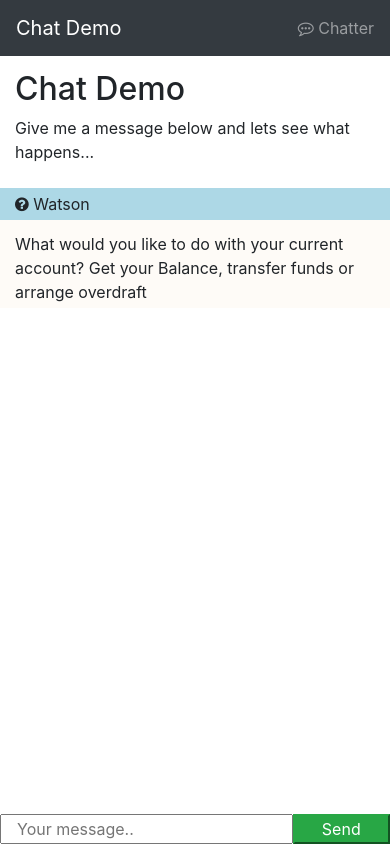
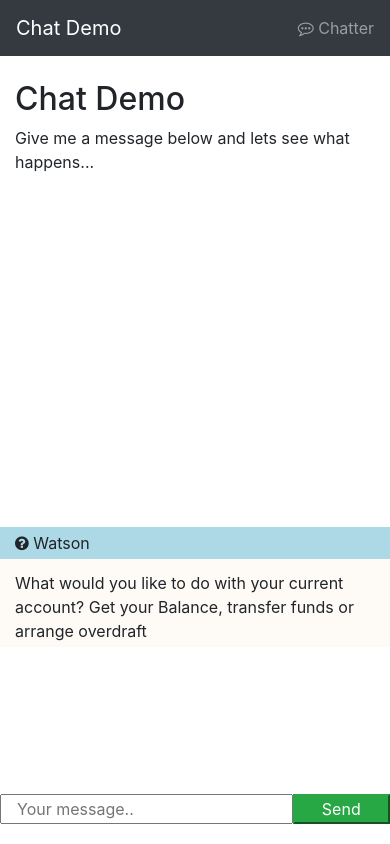
Before and after one commit to SRAlexander/Angular-AssistanceChatBot, an Angular app: page /chatter in a window 390 px wide. Built offline with nearby package versions, Linux system fonts and the light colour scheme.

Commit message:
Further mobile styleing

```diff
--- a/src/app/modules/chatter/chatter.component.css
+++ b/src/app/modules/chatter/chatter.component.css
@@ -1,9 +1,14 @@
 
 .chat-container{
     overflow-y: auto;
-    flex:1;
+    flex:7;
+    padding-bottom: 12px;
 }
 
+.chat-intro-container {
+    flex:1;
+    margin-top:24px;
+}
 .chat-comment-box{
     padding-top:0px;
     /* border: 1px solid lightblue; */
@@ -40,5 +45,18 @@
 }
 
 .chat-input-container{
-    margin-top:20px;
+    margin-bottom:20px;
 }
+
+@media (max-width:576px){
+    .chat-container{
+        overflow-y: auto;
+        flex:3;
+        padding-bottom: 12px;
+    }
+
+    .chat-intro-container {
+        flex:5;
+        margin-top:24px;
+    }
+}
--- a/src/app/modules/chatter/chatter.component.html
+++ b/src/app/modules/chatter/chatter.component.html
@@ -1,4 +1,4 @@
-<div class="container">
+<div class="container chat-intro-container">
   <div class='row'>
     <div class="col-12"><h2>Chat Demo</h2></div>
   </div>
--- a/src/styles.css
+++ b/src/styles.css
@@ -4,7 +4,7 @@
     display:flex;
     flex-direction: column;
     height: 100vh;
-    padding-top:70px;
+    padding-top:56px;
 }
 
 #page-container {
```
